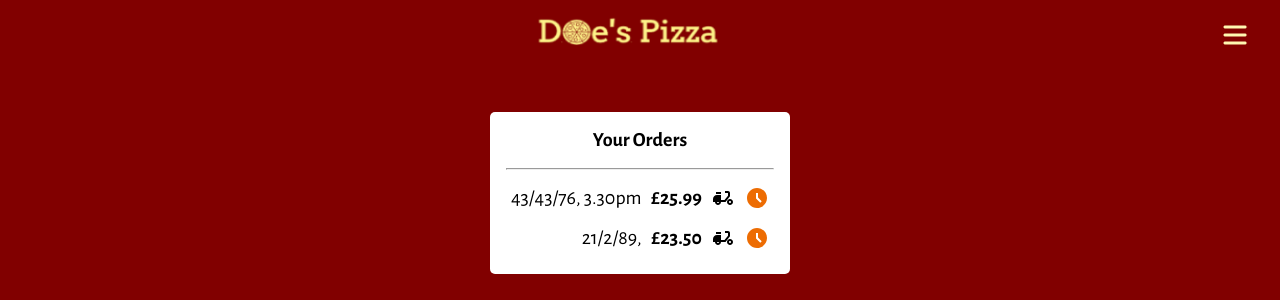
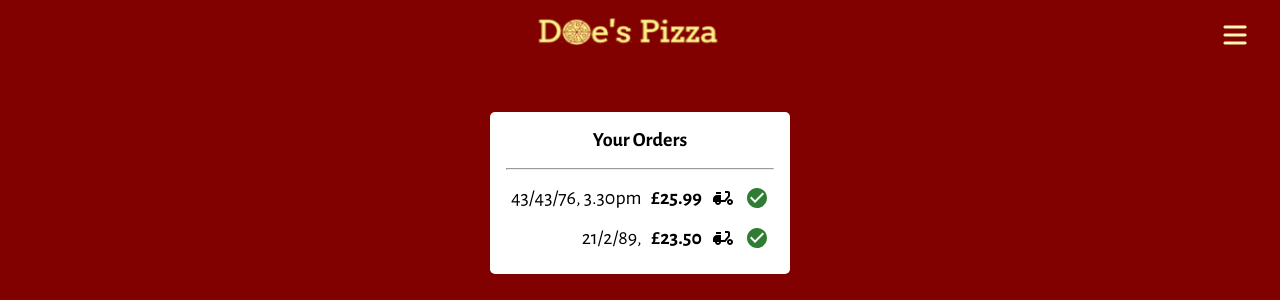
Before and after one commit to Techoplite/Doe-s-Pizza, a Next.js app: page /your-orders in a window 1280 px wide. Shown: the top 300 px of the page. Built offline with nearby package versions, Linux system fonts and the light colour scheme; a web font is replaced by a local one.

Commit message:
Dynamically display icons ofr YourOrderItem

```diff
--- a/pages/components/YourOrdersItem.tsx
+++ b/pages/components/YourOrdersItem.tsx
@@ -24,7 +24,9 @@ export default function YourOrdersItem(props: { item: OrderState }) {
             }
           </div>
           <div className={`${styles['detail']} ${styles['bold']}`}>
-            <AccessTimeFilledIcon color='warning' />
+            {props.item.isCompleted ?
+              <CheckCircleIcon color="success" /> : <AccessTimeFilledIcon color='warning' />
+            }
           </div>
         </div>
       }
--- a/redux/order/orderSlice.ts
+++ b/redux/order/orderSlice.ts
@@ -21,11 +21,13 @@ interface OrderItem {
 export interface OrderState {
   id: string;
   items: OrderItem[];
+  isCompleted: boolean
   details: OrderDetails;
 }
 const initialState: OrderState = {
   id: uuidv4(),
   items: [],
+  isCompleted: false,
   details: {
     lastName: "",
     time: "",
--- a/redux/yourOrders/yourOrdersSlice.ts
+++ b/redux/yourOrders/yourOrdersSlice.ts
@@ -7,45 +7,47 @@ export interface YourOrdersState {
 }
 
 const initialState: YourOrdersState = {
-  orders:  [
+  orders: [
     {
-      id:'939dfb64-bf84-41c2-9024-4e94f20357de',
+      id: "939dfb64-bf84-41c2-9024-4e94f20357de",
+      isCompleted: true,
       items: [
         {
-          title: 'Bufala e Pomodorini',
+          title: "Bufala e Pomodorini",
           quantity: 1,
-          price: 9.99
-        }
+          price: 9.99,
+        },
       ],
       details: {
-        date: '21/2/89',
-        lastName: '',
-        time: '',
+        date: "21/2/89",
+        lastName: "",
+        time: "",
         isDelivery: true,
-        address: '',
-        postcode: '',
-        total: 23.50
-      }
+        address: "",
+        postcode: "",
+        total: 23.5,
+      },
     },
     {
-      id:'1d2ef645-1993-4428-9263-03103f2b4e43',
+      id: "1d2ef645-1993-4428-9263-03103f2b4e43",
+      isCompleted: true,
       items: [
         {
-          title: 'Diavola',
+          title: "Diavola",
           quantity: 3,
-          price: 8.99
-        }
+          price: 8.99,
+        },
       ],
       details: {
-        date: '43/43/76',
-        lastName: 't',
-        address: 't',
-        postcode: 't',
+        date: "43/43/76",
+        lastName: "t",
+        address: "t",
+        postcode: "t",
         isDelivery: true,
-        time: '3.30pm',
-        total: 25.99
-      }
-    }
+        time: "3.30pm",
+        total: 25.99,
+      },
+    },
   ],
 };
 export const yourOrdersSlice = createSlice({
```
